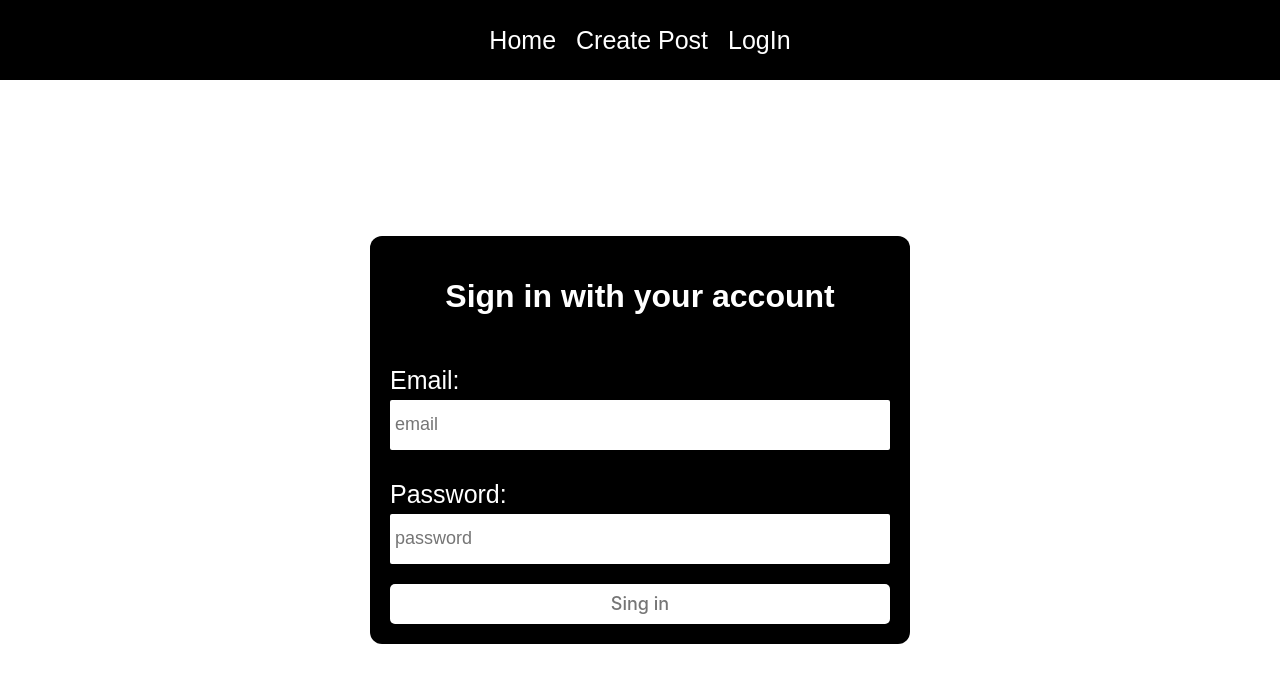
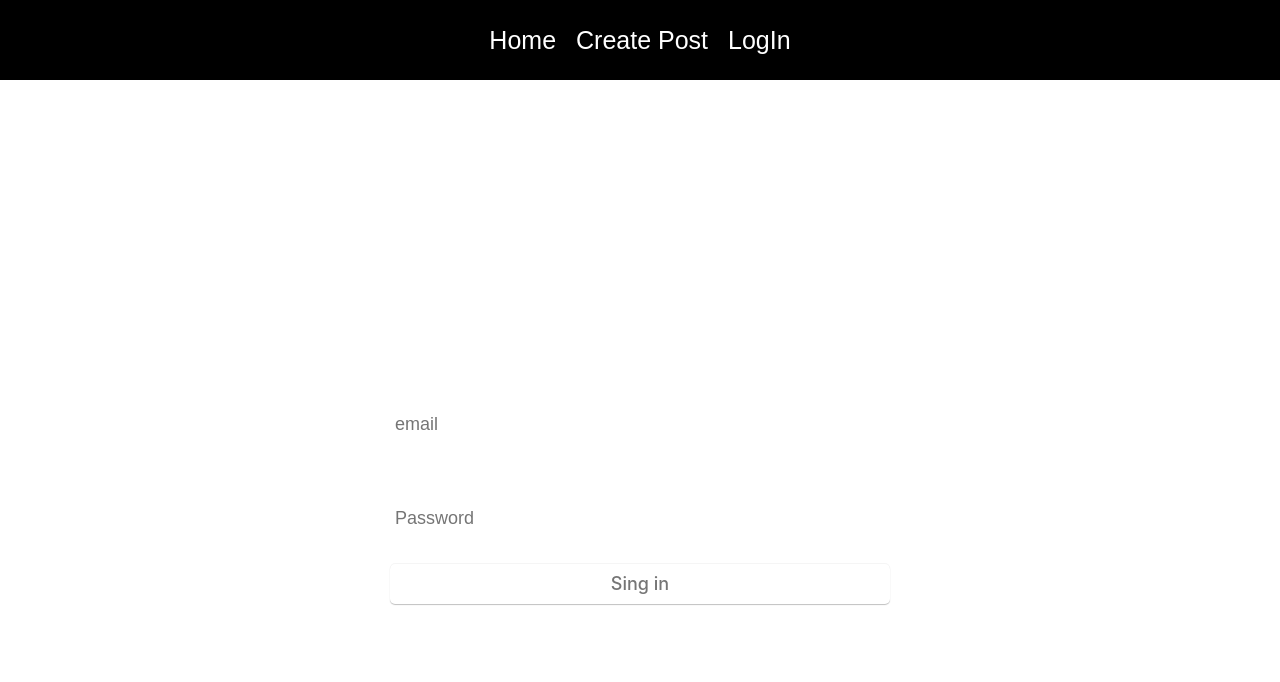
Before and after one commit to AdrianValentinCiu/TechBlog-App, a React (Create React App) app in the folder front_end/tech_blog_frontend/: page /login in a window 1280 px wide. Shown: the top 682 px of the page. Built offline with nearby package versions, Linux system fonts and the light colour scheme.

Commit message:
frontend login

```diff
--- a/front_end/tech_blog_frontend/public/index.html
+++ b/front_end/tech_blog_frontend/public/index.html
@@ -24,7 +24,7 @@
       work correctly both with client-side routing and a non-root public URL.
       Learn how to configure a non-root public URL by running `npm run build`.
     -->
-    <title>React App</title>
+    <title>TechBlog</title>
   </head>
   <body>
     <noscript>You need to enable JavaScript to run this app.</noscript>
--- a/front_end/tech_blog_frontend/src/App.css
+++ b/front_end/tech_blog_frontend/src/App.css
@@ -28,16 +28,16 @@ a {
 
 .createPostPage {
   width: 100%;
-  height: calc(100vh - 80px);
+  height: 100%;
   display: grid;
   place-items: center;
 }
+
 
 .dataContainer {
   width: 500px;
   height: auto;
   padding: 20px;
-  background-color: black;
   border-radius: 12px;
   color: white;
   display: flex;
@@ -52,7 +52,7 @@ a {
   font-size: 25px;
 }
 .dataContainer .dataInput {
-  margin-top: 30px;
+  margin-top: 10px;
   display: flex;
   flex-direction: column;
 }
@@ -135,7 +135,7 @@ textarea {
 
 .topic-messages-container {
   width: 100%;
-  min-height: calc(100vh - 80px);
+  min-height: auto;
   height: auto;
   display: flex;
   flex-direction: column;
@@ -144,9 +144,9 @@ textarea {
 }
 
 .topic-messages-container .post {
-  width: 600px;
+  width: 500px;
   height: auto;
-  max-height: 600px;
+  max-height: auto;
   background-color: rgb(250, 250, 250);
   box-shadow: rgba(0, 0, 0, 0.24) 0px 3px 8px;
   margin: 20px;
--- a/front_end/tech_blog_frontend/src/pages/Home.js
+++ b/front_end/tech_blog_frontend/src/pages/Home.js
@@ -29,11 +29,19 @@ function Home() {
         {topics.map(topic => (
           <li key={topic.idTopic}>
             <div className="post">
-                  <div className="postTextContainer">
-                      <Link to="/topic_messages" state={topic}>
+                  <div className="postHeader">
+                      <Link to="/topic_messages" state={topic}
+                         style={{
+                          color: 'black',
+                          '@media (prefers-color-scheme: dark)': {
+                            color: 'white',
+                          },
+                        }}>
                         {topic.topicTitle}
                       </Link>
-                      {'@'} {topic.fullName}
+                  </div>
+                  <div className='postTextContainer'>
+                  @{topic.fullName}
                   </div>
             </div>
           </li>
--- a/front_end/tech_blog_frontend/src/pages/LogIn.js
+++ b/front_end/tech_blog_frontend/src/pages/LogIn.js
@@ -1,21 +1,32 @@
 import React, { useState } from 'react'
 import { useNavigate } from 'react-router-dom'
+import axios from 'axios';
+
 
 function LogIn() {
   const [email, setEmail] = useState("");
   const [password, setPassword] = useState("");
+  const [userData, setUserData] = useState("");
 
   let navigate = useNavigate();
 
   const logInUser = () => {
-    console.log(email)
-    console.log(password)
-    navigate("/")
-  }
+    //console.log(email);
+    //console.log(password);
+    axios
+        .put(`http://localhost:8080/api/v1/auth/login`, { email, password })
+        .then((response) => {
+            setUserData(response.data);
+            console.log(response.data.idUser);
+            navigate("/");
+        })
+        .catch((err) => {
+            console.log(err);
+        });
+};
 
   return (
     <div className="loginPage">
-      <div className="createPostPage">
       <div className="dataContainer">
         <h1>Sign in with your account</h1>
         <div className="dataInput">
@@ -24,12 +35,11 @@ function LogIn() {
         </div>
         <div className="dataInput">
           <label> Password:</label>
-          <input placeholder="password" onChange={(event) => {setPassword(event.target.value)}}/>
+          <input placeholder="Password" type="password" onChange={(event) => {setPassword(event.target.value)}} />
         </div>
         <button onClick={logInUser} className='fancybtn' >
           Sing in
         </button>
-      </div>
     </div>
     </div>
 
```
Also changed, not shown: front_end/tech_blog_frontend/public/logo192.png (added), front_end/tech_blog_frontend/src/pages/TopicMessages.js (indentation only), 1 other file (tests, documents, lock files or other folders).
